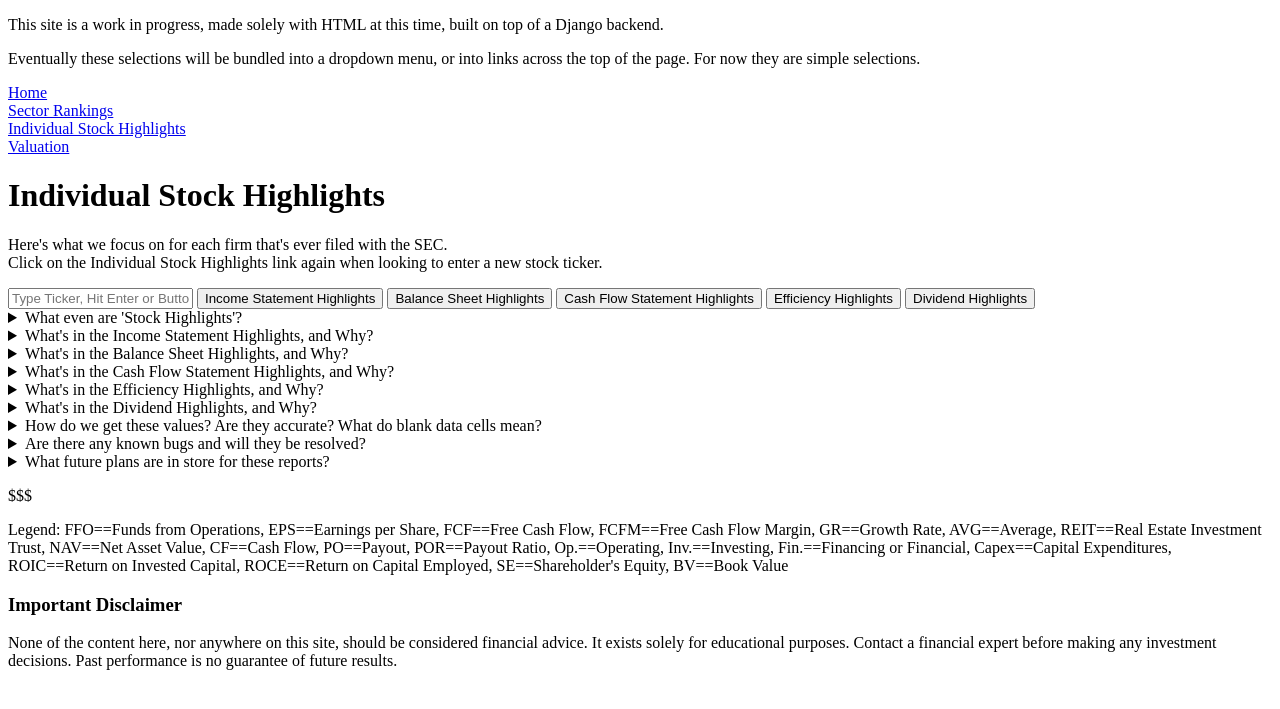
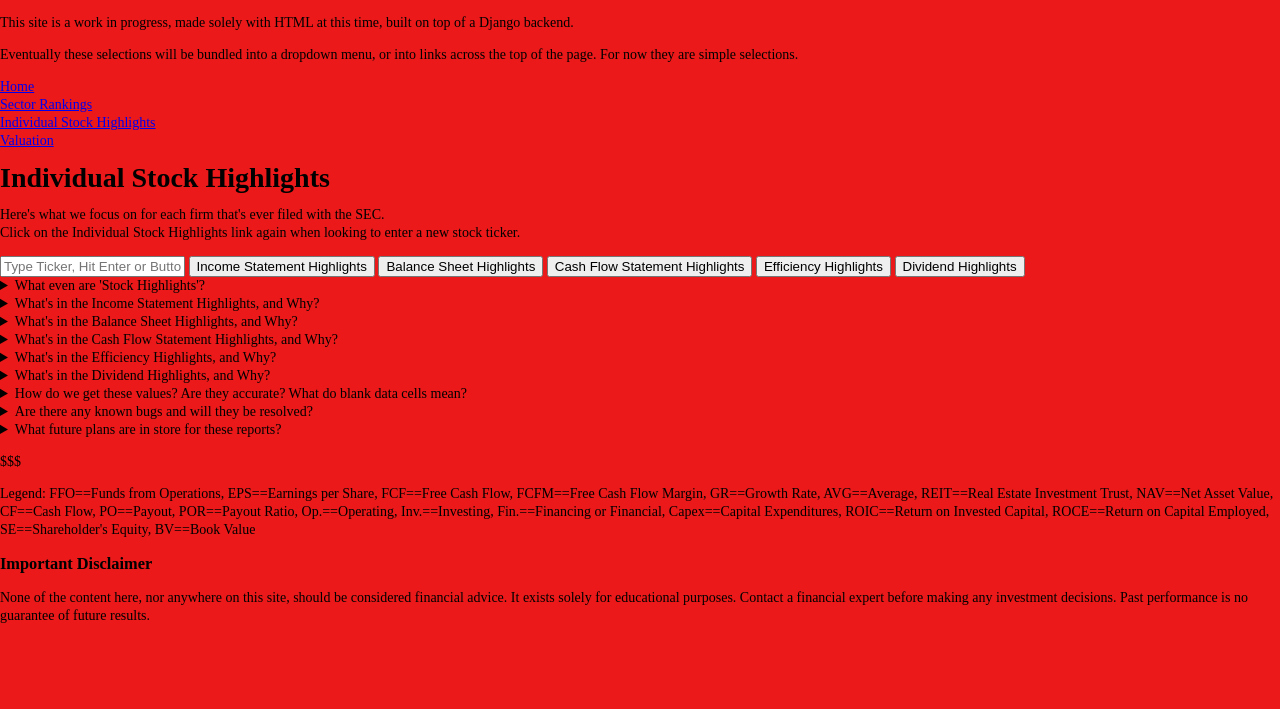
Before and after one commit to campbelllu/MainFrame, a Django app: template mainframe/investor_center/templates/investor_center/highlights.html in a window 1280 px wide. Shown: the top 709 px of the page. Run offline with Django 3.2, Linux system fonts and the light colour scheme; the template is opened without the code that fills it, so the values that code supplies are empty.

Commit message:
starting the css journey.

```diff
--- /dev/null
+++ b/mainframe/deprecatedOrUseful/removedREQS.txt
@@ -0,0 +1,6 @@
+numpy==1.26.3
+
+pyarrow==15.0.0
+
+
+ "127.0.0.1:8000"]
--- /dev/null
+++ b/mainframe/investor_center/static/investor_center/style.css
@@ -0,0 +1,16 @@
+body {
+    background: #eb1919;
+    /* background: -moz-linear-gradient(top, #7c803d 0%, #000000 75%, #000000 100%);
+    background: -webkit-gradient(left top, left bottom, color-stop(0%, #7c803d), color-stop(75%, #000000), color-stop(100%, #000000));
+    background: -webkit-linear-gradient(top, #7c803d 0%, #000000 75%, #000000 100%);
+    background: -o-linear-gradient(top, #7c803d 0%, #000000 75%, #000000 100%);
+    background: -ms-linear-gradient(top, #7c803d 0%, #000000 75%, #000000 100%);
+    background: linear-gradient(to bottom, #7c803d 0%, #000000 75%, #000000 100%); */
+    /* filter: progid:DXImageTransform.Microsoft.gradient( startColorstr='#7c803d', endColorstr='#000000', GradientType=0 ); */
+    color: #000000;
+    margin: 0;
+    /* font-family: 'Open Sans', sans-serif; */
+    font-size: 14px;
+    line-height: 18px;
+    min-width: 600px;
+    }
--- a/mainframe/investor_center/templates/investor_center/base.html
+++ b/mainframe/investor_center/templates/investor_center/base.html
@@ -1,3 +1,4 @@
+{% load static %}
 <!DOCTYPE html>
 <html>
     <head>
@@ -7,7 +8,7 @@
         <meta http-equiv="content-type" content="text/html; charset=UTF-8">
         <!-- <link rel="canonical" href="https://lukehasideas.com/"></link> -->
 		<meta name=”viewport” content=”width=device-width, initial-scale=1.0”>
-        <!-- <link rel="stylesheet" type="text/css" href="styles.css"></link> -->
+        <link rel="stylesheet" href="{% static 'investor_center/style.css' %}"></link>
     </head>
 
     <body>
--- a/mainframe/mainframe/settings.py
+++ b/mainframe/mainframe/settings.py
@@ -11,6 +11,7 @@ https://docs.djangoproject.com/en/4.2/ref/settings/
 """
 
 from pathlib import Path
+import os
 
 # Build paths inside the project like this: BASE_DIR / 'subdir'.
 BASE_DIR = Path(__file__).resolve().parent.parent
@@ -115,7 +116,9 @@ USE_TZ = True
 # Static files (CSS, JavaScript, Images)
 # https://docs.djangoproject.com/en/4.2/howto/static-files/
 
-STATIC_URL = 'static/'
+STATIC_URL = 'investor_center/static/' #os.path.join(BASE_DIR, 'investor_center/templates/investor_center/')
+
+STATIC_ROOT = os.path.join(BASE_DIR, STATIC_URL)
 
 # Default primary key field type
 # https://docs.djangoproject.com/en/4.2/ref/settings/#default-auto-field
```
